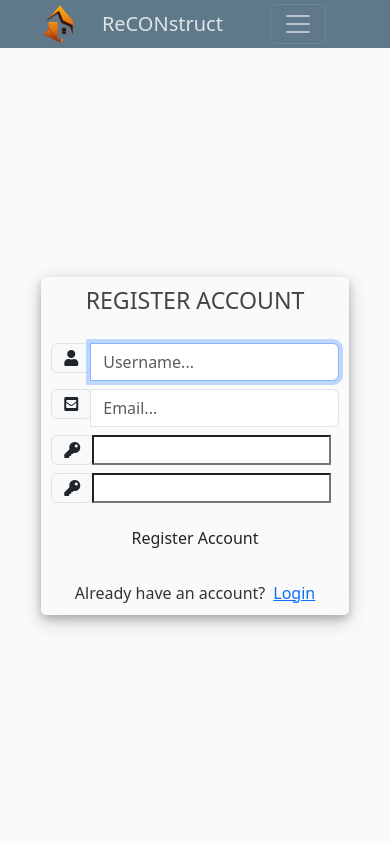
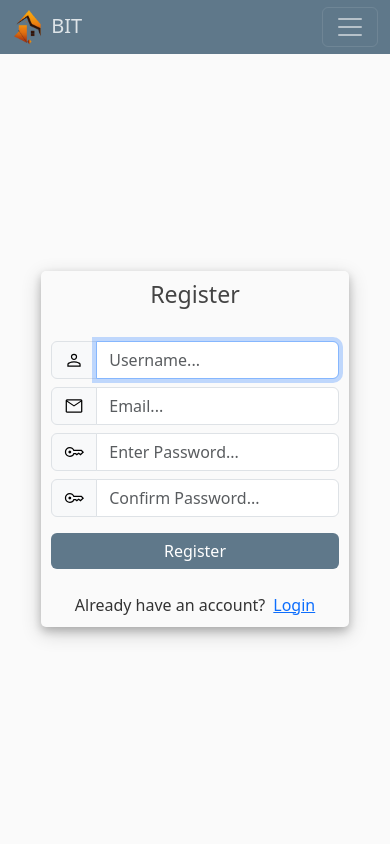
Before and after one commit to ReCONstruct-Digital-Platform/Building-Identification-Tool, a Django app: page /register in a window 390 px wide. Run offline with Django 4.2, Linux system fonts and the light colour scheme; some libraries are stand-ins or nearby versions.

Commit message:
Fix Register and Login fields, Fix navbar responsiveness

```diff
--- a/buildings/forms.py
+++ b/buildings/forms.py
@@ -4,6 +4,15 @@ from django.forms import TextInput, EmailInput, PasswordInput
 
 
 class CreateUserForm(UserCreationForm):
+
+    def __init__(self, *args, **kwargs):
+        super().__init__(*args, **kwargs)
+        self.fields['password1'].widget.attrs['class'] = 'form-control'
+        self.fields['password1'].widget.attrs['placeholder'] = 'Enter Password...'
+        self.fields['password2'].widget.attrs['class'] = 'form-control'
+        self.fields['password2'].widget.attrs['placeholder'] = 'Confirm Password...'
+
+
     class Meta:
         model = User
         fields = [
@@ -12,6 +21,4 @@ class CreateUserForm(UserCreationForm):
         widgets = {
             'username': TextInput(attrs={'class': 'form-control', 'placeholder': 'Username...'}),
             'email': EmailInput(attrs={'class': 'form-control', 'placeholder': 'Email...'}),
-            'password1': PasswordInput(attrs={'class': 'form-control', 'placeholder': 'Enter Password...'}),
-            'password2': PasswordInput(attrs={'class': 'form-control', 'placeholder': 'Confirm password...'}),
         }
--- a/buildings/static/buildings/style.css
+++ b/buildings/static/buildings/style.css
@@ -15,12 +15,33 @@ body {
   flex-grow : 1; /* allows the main section to fill the rest of the vertical space*/
 }
 
+/* Navbar */
 .navbar-brand {
   color: #dee4e8;
 }
 .navbar-brand:hover {
   color: #ffffff;
 }
+.brand-logo {
+  height: 36px;
+  width: auto;
+}
+.brand-text {
+  position: relative;
+  top: 1px;
+}
+.profile-pic-icon {
+  border-radius: 50%;
+}
+
+@media(min-width: 768px) {
+  .dropdown-menu.show {
+    right: -10px;
+    top: 125%;
+    left: unset;
+  }
+}
+
 
 .container {
   max-width: 80%;
@@ -35,10 +56,6 @@ body {
   }
 }
 
-.logo-img {
-  height: 40px;
-  width: auto;
-}
 
 h1, h2, h3, h4, h5, h6 {
   color: #444444;
@@ -154,16 +171,22 @@ input[disabled] {pointer-events:none}
 }
 
 
+.btn-primary {
+  border: #5f788a;
+  background: #5f788a;
+  color: white;
+}
+.btn-primary:hover {
+  background: #cdd7e6;
+  color: #1e2225;
+}
+
 .btn-login {
   width: 100%;
-  background: #5f788a;
-  color: white;
 }
 
 .btn-vote {
   align-self: center;
-  background: #5f788a;
-  color: white;
 }
 
 .form-error,
@@ -379,12 +402,6 @@ tr:hover .delete-row-icon {
   margin-right: 4rem;
 }
 
-.profile-pic {
-  border-radius: 50%;
-  border: 1px solid;
-  border-color: #444444;
-}
-
 .spread-apart-container {
   width: 100%;
   max-height: 100%;
@@ -475,3 +492,11 @@ tr:hover .delete-row-icon {
 .desc3 { display: none; }
 .desc4 { display: none; }
 .desc5 { display: none; }
+
+.material-symbols-outlined {
+  font-variation-settings:
+  'FILL' 0,
+  'wght' 400,
+  'GRAD' 0,
+  'opsz' 48
+}
--- a/buildings/templates/buildings/base.html
+++ b/buildings/templates/buildings/base.html
@@ -7,6 +7,7 @@
         <link rel="shortcut icon" href="{% static 'images/favicon.ico' %}"/>
         <link href="https://cdn.jsdelivr.net/npm/bootstrap@5.3.1/dist/css/bootstrap.min.css" rel="stylesheet" integrity="sha384-4bw+/aepP/YC94hEpVNVgiZdgIC5+VKNBQNGCHeKRQN+PtmoHDEXuppvnDJzQIu9" crossorigin="anonymous">
         <link rel="stylesheet" href="https://use.fontawesome.com/releases/v5.6.1/css/all.css" integrity="sha384-gfdkjb5BdAXd+lj+gudLWI+BXq4IuLW5IT+brZEZsLFm++aCMlF1V92rMkPaX4PP" crossorigin="anonymous">
+        <link rel="stylesheet" href="https://fonts.googleapis.com/css2?family=Material+Symbols+Outlined:opsz,wght,FILL,GRAD@48,400,0,0" />
         <link rel="stylesheet" type="text/css" href="{% static 'buildings/style.css'%}">
 
         {% if title %}
--- a/buildings/templates/buildings/index.html
+++ b/buildings/templates/buildings/index.html
@@ -38,7 +38,7 @@
                         <li class="list-group-item list-group-item-light card mb-3">
                             <div class="activity-top-row mb-2">
                                 <div class="vote-user">
-                                    <img class="profile-pic me-2" src="{{ vote.user.get_avatar_url }}">
+                                    <img class="profile-pic-icon border me-2" src="{{ vote.user.get_avatar_url }}">
                                     {{ vote.user.username }}
                                 </div>
                                 <div class="vote-date">
@@ -105,7 +105,7 @@
                         <li class="list-group-item list-group-item-light card mb-3">
                             <div class="activity-top-row mb-2">
                                 <div class="vote-user">
-                                    <img class="profile-pic me-2" src="{{ vote.user.get_avatar_url }}">
+                                    <img class="profile-pic-icon border me-2" src="{{ vote.user.get_avatar_url }}">
                                     {{ vote.user.username }}
                                 </div>
                                 <div class="vote-date">
--- a/buildings/templates/buildings/navbar.html
+++ b/buildings/templates/buildings/navbar.html
@@ -1,36 +1,37 @@
 {% block navbar %}
 
 <nav class="navbar navbar-expand-md navbar-dark bg-steel">
-    <div class="container">
-        <img class='logo-img' src="{% static 'images/logo.png' %}" />
-        <a class="navbar-brand me-4" href="{% url 'buildings:index' %}">ReCONstruct</a>
-        <button class="navbar-toggler" type="button" data-bs-toggle="collapse" data-bs-target="#navbarToggle" aria-controls="navbarToggle" aria-expanded="false" aria-label="Toggle navigation">
+    <div class="container-fluid">
+        <a class="navbar-brand me-3 ms-md-5" href="{% url 'buildings:index' %}">
+            <img class='brand-logo' alt='BIT tool logo' src="{% static 'images/logo.png' %}" />
+            <span class="brand-text">BIT</span>
+        </a>
+        <button class="navbar-toggler" type="button" data-bs-toggle="collapse" data-bs-target="#responsiveNavbar" aria-controls="responsiveNavbar" aria-expanded="false" aria-label="Toggle navigation">
             <span class="navbar-toggler-icon"></span>
         </button>
-        <div class="collapse navbar-collapse" id="navbarToggle">
-            <div class="nav-item mr-auto">
-                <a class="nav-link me-2" href="{% url 'buildings:survey' %}">Survey</a>
-            </div>
-        </div>
-        <div>
+        <div class="collapse navbar-collapse" id="responsiveNavbar">
+            <ul class="navbar-nav me-auto mb-2 mb-md-0">
+                <li class="nav-item">
+                    <a class="nav-link" href="{% url 'buildings:survey' %}">Survey</a>
+                </li>
+                <li class="nav-item">
+                    <a class="nav-link" href="#">Pricing</a>
+                </li>
+            </ul>
             {% if user.is_authenticated %}
-            <div class="collapse navbar-collapse">
-                <ul class="navbar-nav">
-                    <li class="nav-item dropdown">
-                        <a class="nav-link dropdown-toggle" role="button" data-bs-toggle="dropdown" aria-expanded="false">
-                            <img class="profile-pic" src="{{ user.get_avatar_url }}">
-                            <span class="username ms-2">
-                                {{ user.username }}
-                            </span>
-                        </a>
-                        <ul class="dropdown-menu">
-                            <li><a class="dropdown-item" href="{% url 'buildings:logout' %}">Logout</a></li>
-                        </ul>
-                    </li>
+            <div class="dropdown nav-item">
+                <a class="nav-link dropdown-toggle d-flex align-items-center me-md-5 pb-2 pb-md-0" role="button" data-bs-toggle="dropdown" aria-expanded="false">
+                    <img class="profile-pic-icon" src="{{ user.get_avatar_url }}">
+                    <span class="ms-2 me-1">{{ user.username }}</span>
+                </a>
+                <ul class="dropdown-menu">
+                    <li><a class="dropdown-item" href="#">Profile</a></li>
+                    <li><a class="dropdown-item" href="{% url 'buildings:logout' %}">Logout</a></li>
                 </ul>
             </div>
             {% endif %}
         </div>
     </div>
 </nav>
+
 {% endblock navbar %}
--- a/buildings/templates/buildings/partials/index.html
+++ b/buildings/templates/buildings/partials/index.html
@@ -28,7 +28,7 @@
                 <li class="list-group-item list-group-item-light card mb-3">
                     <div class="activity-top-row mb-2">
                         <div class="vote-user">
-                            <img class="profile-pic me-2" src="{{ vote.user.get_avatar_url }}">
+                            <img class="profile-pic-icon border me-2" src="{{ vote.user.get_avatar_url }}">
                             {{ vote.user.username }}
                         </div>
                         <div class="vote-date">
@@ -95,7 +95,7 @@
                 <li class="list-group-item list-group-item-light card mb-3">
                     <div class="activity-top-row mb-2">
                         <div class="vote-user">
-                            <img class="profile-pic me-2" src="{{ vote.user.get_avatar_url }}">
+                            <img class="profile-pic-icon border me-2" src="{{ vote.user.get_avatar_url }}">
                             {{ vote.user.username }}
                         </div>
                         <div class="vote-date">
--- a/buildings/templates/buildings/register.html
+++ b/buildings/templates/buildings/register.html
@@ -6,51 +6,51 @@
 <div class="container h-100 container">
     <div class="d-flex justify-content-center h-100">
         <div class="user-card">
+            <div class="d-flex justify-content-center mb-4">
+                <h3 id="form-title mb-2">Register</h3>
+            </div>
+
             <div class="d-flex justify-content-center">
-                <h3 id="form-title">REGISTER ACCOUNT</h3>
-            </div>
-            <div class="d-flex justify-content-center form_container">
-
                 <form method="POST" action="">
                     {% csrf_token %}
                     <div class="input-group mb-2">
-                        <div class="input-group-append">
-                            <span class="input-group-text"><i class="fas fa-user"></i></span>
-                        </div>
+                        <span class="input-group-text">
+                            {% include 'buildings/icons/person.svg' %}
+                        </span>
                         {{ form.username }}
                     </div>
                     {% for error in form.username.errors %}
                         <div class='form-error'>{{ error }}</div>
                     {% endfor %}
                     <div class="input-group mb-2">
-                        <div class="input-group-append">
-                            <span class="input-group-text"><i class="fas fa-envelope-square"></i></span>
-                        </div>
+                        <span class="input-group-text">
+                            {% include 'buildings/icons/mail.svg' %}
+                        </span>
                         {{ form.email }}
                     </div>
                     {% for error in form.email.errors %}
                         <div class='form-error'>{{ error }}</div>
                     {% endfor %}
                     <div class="input-group mb-2">
-                        <div class="input-group-append">
-                            <span class="input-group-text"><i class="fas fa-key"></i></span>
-                        </div>
+                        <span class="input-group-text">
+                            {% include 'buildings/icons/key.svg' %}
+                        </span>
                         {{ form.password1 }}
                     </div>
                     {% for error in form.password1.errors %}
                         <div class='form-error'>{{ error }}</div>
                     {% endfor %}
                     <div class="input-group mb-2">
-                        <div class="input-group-append">
-                            <span class="input-group-text"><i class="fas fa-key"></i></span>
-                        </div>
+                        <span class="input-group-text">
+                            {% include 'buildings/icons/key.svg' %}
+                        </span>
                         {{ form.password2 }}
                     </div>
                     {% for error in form.password2.errors %}
                         <div class='form-error'>{{ error }}</div>
                     {% endfor %}
-                    <div class="d-flex justify-content-center mt-3 login_container">
-                        <input class="btn login_btn" type="submit" value="Register Account">
+                    <div class="d-flex justify-content-center mt-3">
+                        <input class="btn btn-primary btn-login" type="submit" value="Register">
                     </div>
                 </form>
             </div>
--- a/buildings/templates/buildings/survey.html
+++ b/buildings/templates/buildings/survey.html
@@ -194,7 +194,7 @@
 
               <!--submit the button and close the form -->
               <div class="btn-row">
-                  <input id="btn-submit-vote" class="btn btn-vote me-5" type="submit" value="Submit">
+                  <input id="btn-submit-vote" class="btn btn-primary btn-vote me-5" type="submit" value="Submit">
               </div>
             </form>
 
--- a/buildings/views.py
+++ b/buildings/views.py
@@ -25,7 +25,7 @@ from django.contrib.auth.decorators import login_required
 from django.contrib.auth import authenticate, login, logout
 from django.shortcuts import get_object_or_404, render, redirect
 
-from buildings.utils.utility import print_query_dict
+from buildings.utils.utility import print_query_dict, verify_github_signature
 
 from .utils import b2_upload
 from .forms import CreateUserForm
@@ -407,7 +407,7 @@ def redeploy_server(request):
     secret = WEBHOOK_SECRET
     x_hub_signature = request.headers.get('x-hub-signature-256')
 
-    if not verify_signature(request.body, secret, x_hub_signature):
+    if not verify_github_signature(request.body, secret, x_hub_signature):
         log.warning(f'Wrong x-hub-signature!')
         return HttpResponse(status=403, reason="x-hub-signature-256 header is missing!")
 
@@ -453,23 +453,3 @@ def redeploy_server(request):
         return HttpResponse("Updated deployed version to new main branch. Some changes were stashed!")
 
     return HttpResponse("All good!")
-
-
-def verify_signature(payload_body, secret_token, signature_header):
-    """Verify that the payload was sent from GitHub by validating SHA256.
-
-    Args:
-        payload_body: original request body to verify (request.body())
-        secret_token: GitHub app webhook token (WEBHOOK_SECRET)
-        signature_header: header received from GitHub (x-hub-signature-256)
-    """
-    if not signature_header:
-        return False
-
-    hash_object = hmac.new(secret_token.encode('utf-8'), msg=payload_body, digestmod=hashlib.sha256)
-    expected_signature = "sha256=" + hash_object.hexdigest()
-
-    if not hmac.compare_digest(expected_signature, signature_header):
-        return False
-
-    return True
```
Also changed, not shown: buildings/templates/buildings/login.html (+14 -14 lines), buildings/utils/utility.py (+20 -0 lines), buildings/templates/buildings/icons/key.svg (added), buildings/templates/buildings/icons/lock.svg (added), buildings/templates/buildings/icons/mail.svg (added), buildings/templates/buildings/icons/person.svg (added).
